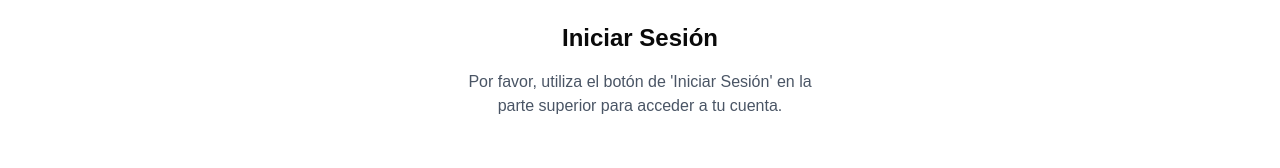
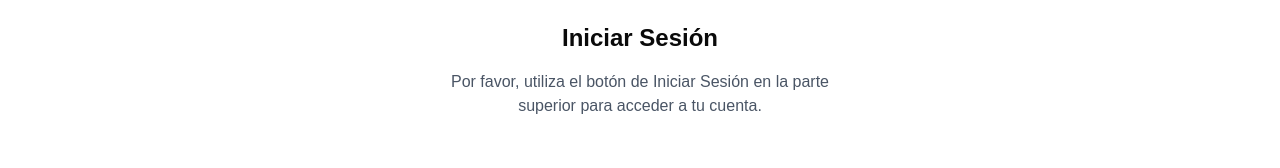
Before and after one commit to jmesparre/sanshine, a Next.js app: page /login in a window 1280 px wide. Shown: the part 467-635 px from the top of the page. Built offline with nearby package versions, Linux system fonts and the light colour scheme; no server answers; a web font is replaced by a local one.

Commit message:
se agrego api mercadopago5

```diff
--- a/src/app/login/page.tsx
+++ b/src/app/login/page.tsx
@@ -3,9 +3,9 @@ export default function Page() {
     <div className="flex min-h-svh w-full items-center justify-center p-6 md:p-10">
       <div className="w-full max-w-sm text-center">
         <h1 className="text-2xl font-bold">Iniciar Sesión</h1>
-        {/* eslint-disable-next-line react/no-unescaped-entities */}
+
         <p className="mt-4 text-gray-600">
-          Por favor, utiliza el botón de 'Iniciar Sesión' en la parte superior
+          Por favor, utiliza el botón de Iniciar Sesión en la parte superior
           para acceder a tu cuenta.
         </p>
       </div>
```
